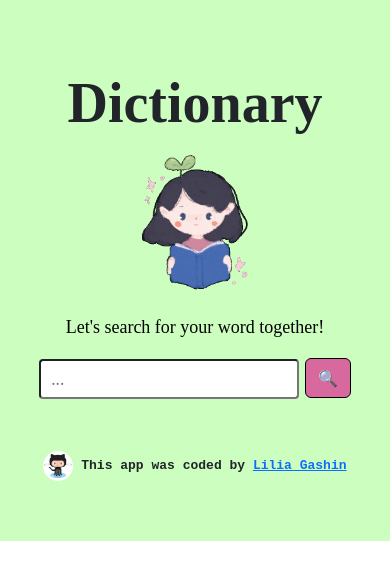
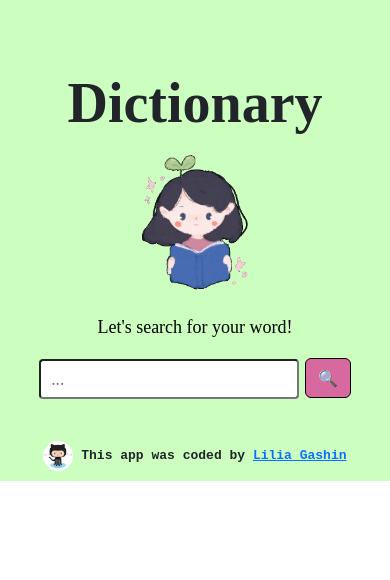
Before and after one commit to codinglil/dictionary-app-react, a React (Create React App) app: page / in a window 390 px wide. Shown: the top 580 px of the page. Built offline with nearby package versions, Linux system fonts and the light colour scheme; a web font is replaced by a local one.

Commit message:
updated css on meanings on small screen

```diff
--- a/src/App.css
+++ b/src/App.css
@@ -5,7 +5,7 @@ font-family: 'Ms Madi', cursive; */
 .App {
   text-align: center;
   background-color: rgb(204, 254, 192);
-  padding-bottom: 50px;
+  padding-bottom: 10px;
   padding-top: 30px;
 }
 h1 {
@@ -19,6 +19,7 @@ h3.search-for-invite {
   font-family: "Lakki Reddy", cursive;
   font-weight: 500;
   color: black;
+  font-size: 25px;
 }
 
 img {
@@ -28,8 +29,10 @@ img {
 footer {
   font-family: monospace;
   font-size: 13px;
-  margin-top: 40px;
+  margin-top: 10px;
   font-weight: 700;
+  position: relative;
+  bottom: -10px;
 }
 .github-icon {
   max-width: 30px;
@@ -45,10 +48,10 @@ footer {
   main h3.search-for-invite {
     font-size: 18px;
   }
-  .word-definition {
+  p.word-definition {
     font-size: 16px;
   }
-  .Meaning p.examples {
-    font-size: 14px;
+  p.word-examples {
+    font-size: 16px;
   }
 }
--- a/src/App.js
+++ b/src/App.js
@@ -17,9 +17,7 @@ export default function App() {
           />
         </header>
         <main>
-          <h3 className="search-for-invite">
-            Let's search for your word together!
-          </h3>
+          <h3 className="search-for-invite">Let's search for your word!</h3>
           <Dictionary />
         </main>
         <footer>
--- a/src/Meaning.css
+++ b/src/Meaning.css
@@ -11,7 +11,7 @@ h2.word {
   text-align: left;
   background-color: white;
   padding: 15px;
-  margin: 15px 15px 25px 15px;
+  margin: 15px 15px 20px 15px;
   border-radius: 10px;
 }
 .part-of-speech {
@@ -25,11 +25,10 @@ h2.word {
     "Lucida Sans", Arial, sans-serif;
   font-weight: 500;
 }
-.Meaning p.examples {
+.word-examples {
   font-size: 18px;
   opacity: 0.6;
   font-weight: 400;
-
   text-align: justify;
   font-family: cursive;
 }
--- a/src/Meaning.js
+++ b/src/Meaning.js
@@ -10,7 +10,7 @@ export default function Meaning(props) {
         return (
           <div key={index}>
             <p className="word-definition">⁘ {definition.definition}</p>
-            <p className="examples">{definition.example}</p>
+            <p className="word-examples">{definition.example}</p>
           </div>
         );
       })}
```
